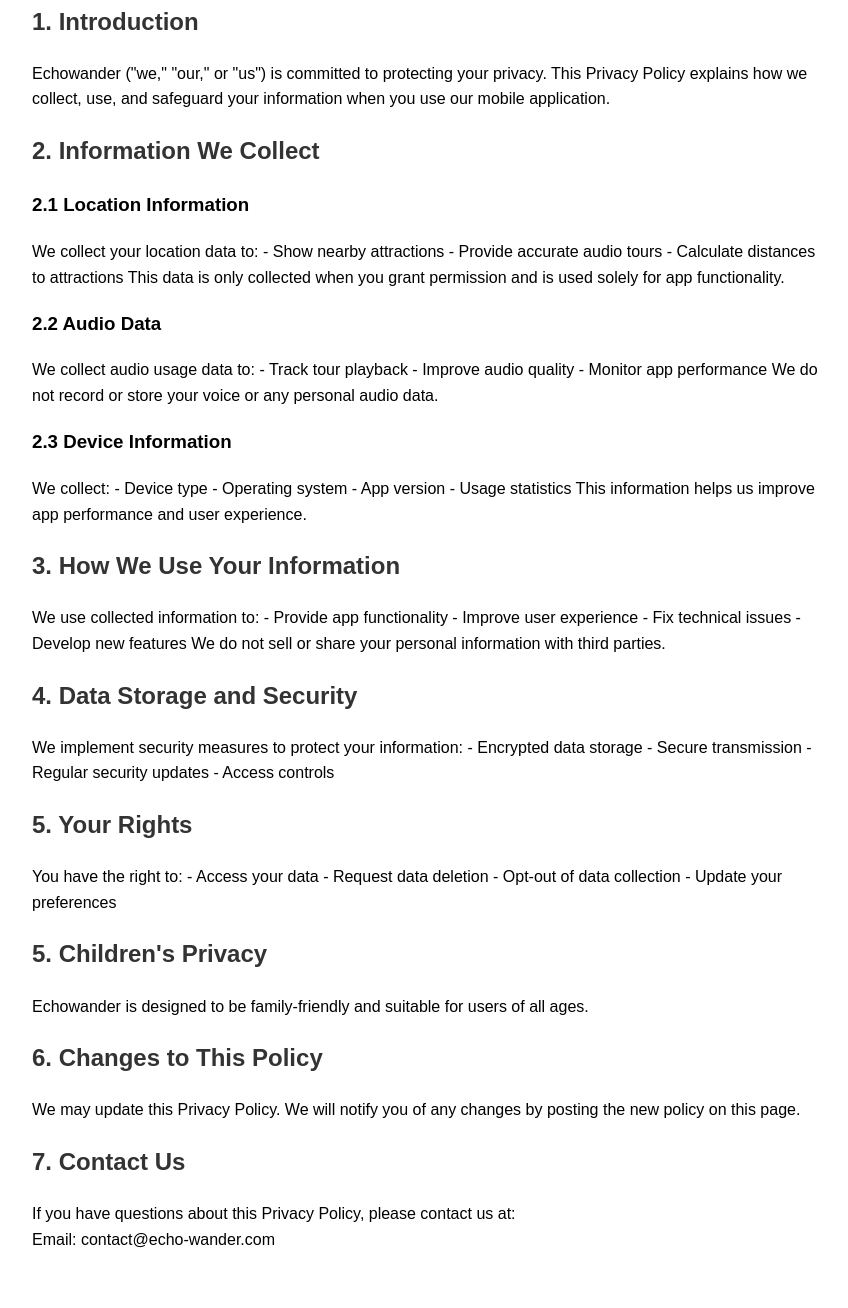
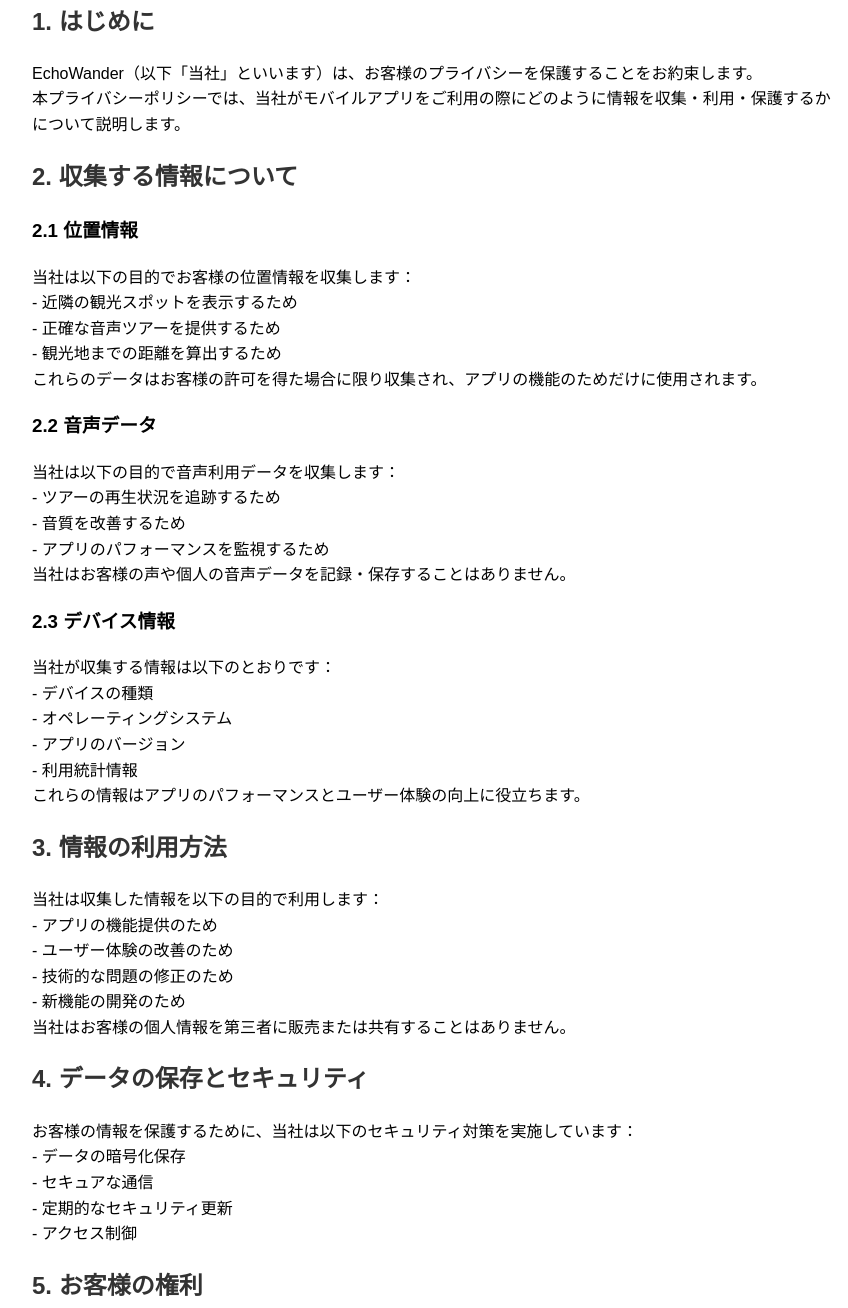
Before and after one commit to echowanderapp/echo-wander-site, a plain HTML site: page index.html in a window 1280 px wide. Shown: the part 157-1465 px from the top of the page, without its empty margins (208-1056 px from the left). Drawn offline with Linux system fonts and the light colour scheme.

Commit message:
Update index.html

```diff
--- a/index.html
+++ b/index.html
@@ -1,7 +1,7 @@
 <!DOCTYPE html>
-<html>
+<html lang="ja">
 <head>
-    <title>Echowander Privacy Policy</title>
+    <title>EchoWander プライバシーポリシー</title>
     <meta charset="UTF-8">
     <meta name="viewport" content="width=device-width, initial-scale=1.0">
     <style>
@@ -18,65 +18,87 @@
     </style>
 </head>
 <body>
-    <h1>Privacy Policy</h1>
-    <p>Last updated: April 12th, 2025</p>
+    <h1>プライバシーポリシー</h1>
+    <p>最終更新日：2025年4月12日</p>
 
-    <h2>1. Introduction</h2>
-    <p>Echowander ("we," "our," or "us") is committed to protecting your privacy. This Privacy Policy explains how we collect, use, and safeguard your information when you use our mobile application.</p>
+    <h2>1. はじめに</h2>
+    <p>
+        EchoWander（以下「当社」といいます）は、お客様のプライバシーを保護することをお約束します。<br>
+        本プライバシーポリシーでは、当社がモバイルアプリをご利用の際にどのように情報を収集・利用・保護するかについて説明します。
+    </p>
 
-    <h2>2. Information We Collect</h2>
-    <h3>2.1 Location Information</h3>
-    <p>We collect your location data to:
-    - Show nearby attractions
-    - Provide accurate audio tours
-    - Calculate distances to attractions
-    This data is only collected when you grant permission and is used solely for app functionality.</p>
+    <h2>2. 収集する情報について</h2>
 
-    <h3>2.2 Audio Data</h3>
-    <p>We collect audio usage data to:
-    - Track tour playback
-    - Improve audio quality
-    - Monitor app performance
-    We do not record or store your voice or any personal audio data.</p>
+    <h3>2.1 位置情報</h3>
+    <p>
+        当社は以下の目的でお客様の位置情報を収集します：<br>
+        - 近隣の観光スポットを表示するため<br>
+        - 正確な音声ツアーを提供するため<br>
+        - 観光地までの距離を算出するため<br>
+        これらのデータはお客様の許可を得た場合に限り収集され、アプリの機能のためだけに使用されます。
+    </p>
 
-    <h3>2.3 Device Information</h3>
-    <p>We collect:
-    - Device type
-    - Operating system
-    - App version
-    - Usage statistics
-    This information helps us improve app performance and user experience.</p>
+    <h3>2.2 音声データ</h3>
+    <p>
+        当社は以下の目的で音声利用データを収集します：<br>
+        - ツアーの再生状況を追跡するため<br>
+        - 音質を改善するため<br>
+        - アプリのパフォーマンスを監視するため<br>
+        当社はお客様の声や個人の音声データを記録・保存することはありません。
+    </p>
 
-    <h2>3. How We Use Your Information</h2>
-    <p>We use collected information to:
-    - Provide app functionality
-    - Improve user experience
-    - Fix technical issues
-    - Develop new features
-    We do not sell or share your personal information with third parties.</p>
+    <h3>2.3 デバイス情報</h3>
+    <p>
+        当社が収集する情報は以下のとおりです：<br>
+        - デバイスの種類<br>
+        - オペレーティングシステム<br>
+        - アプリのバージョン<br>
+        - 利用統計情報<br>
+        これらの情報はアプリのパフォーマンスとユーザー体験の向上に役立ちます。
+    </p>
 
-    <h2>4. Data Storage and Security</h2>
-    <p>We implement security measures to protect your information:
-    - Encrypted data storage
-    - Secure transmission
-    - Regular security updates
-    - Access controls</p>
+    <h2>3. 情報の利用方法</h2>
+    <p>
+        当社は収集した情報を以下の目的で利用します：<br>
+        - アプリの機能提供のため<br>
+        - ユーザー体験の改善のため<br>
+        - 技術的な問題の修正のため<br>
+        - 新機能の開発のため<br>
+        当社はお客様の個人情報を第三者に販売または共有することはありません。
+    </p>
 
-    <h2>5. Your Rights</h2>
-    <p>You have the right to:
-    - Access your data
-    - Request data deletion
-    - Opt-out of data collection
-    - Update your preferences</p>
+    <h2>4. データの保存とセキュリティ</h2>
+    <p>
+        お客様の情報を保護するために、当社は以下のセキュリティ対策を実施しています：<br>
+        - データの暗号化保存<br>
+        - セキュアな通信<br>
+        - 定期的なセキュリティ更新<br>
+        - アクセス制御
+    </p>
 
-    <h2>5. Children's Privacy</h2>
-    <p>Echowander is designed to be family-friendly and suitable for users of all ages. </p>
+    <h2>5. お客様の権利</h2>
+    <p>
+        お客様には以下の権利があります：<br>
+        - ご自身のデータへのアクセス<br>
+        - データの削除を依頼する権利<br>
+        - データ収集のオプトアウト<br>
+        - 設定の更新
+    </p>
 
-    <h2>6. Changes to This Policy</h2>
-    <p>We may update this Privacy Policy. We will notify you of any changes by posting the new policy on this page.</p>
+    <h2>6. 子どものプライバシー</h2>
+    <p>
+        EchoWanderは、すべての年齢層に適したファミリー向け設計となっています。
+    </p>
 
-    <h2>7. Contact Us</h2>
-    <p>If you have questions about this Privacy Policy, please contact us at:
-    <br>Email: contact@echo-wander.com
+    <h2>7. ポリシーの変更</h2>
+    <p>
+        本プライバシーポリシーは必要に応じて更新される場合があります。変更があった場合は、本ページ上で新しいポリシーを掲載してお知らせいたします。
+    </p>
+
+    <h2>8. お問い合わせ</h2>
+    <p>
+        本プライバシーポリシーに関するご質問がある場合は、以下の方法でご連絡ください：<br>
+        メール：<a href="mailto:contact@echo-wander.com">contact@echo-wander.com</a>
+    </p>
 </body>
 </html>
```
